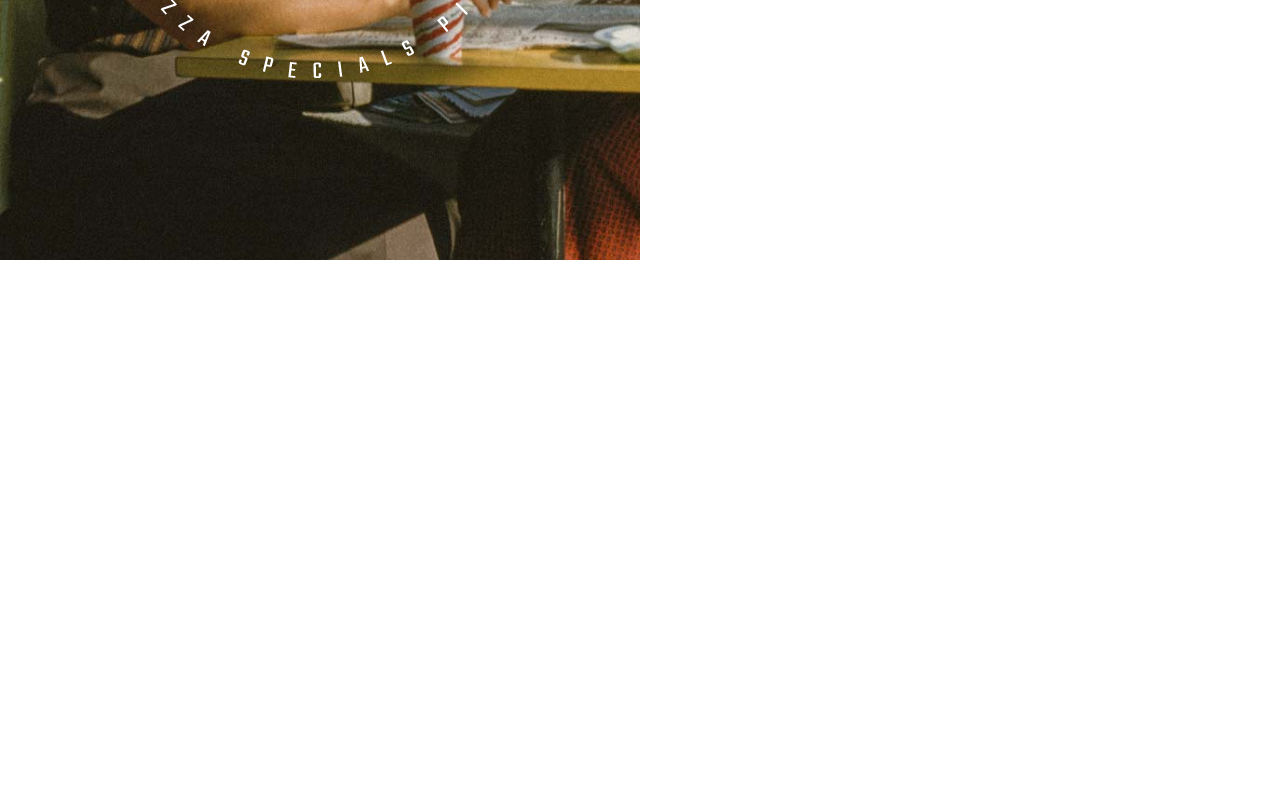
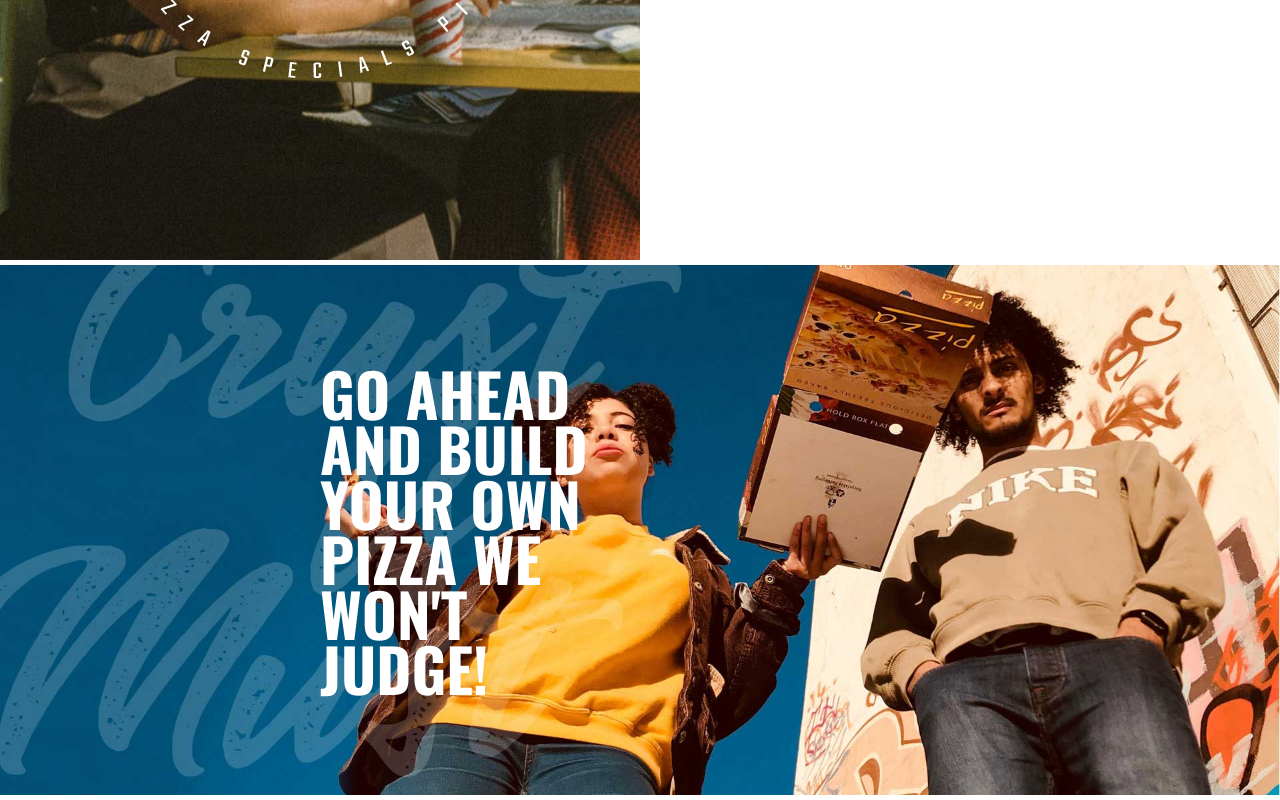
Before and after one commit to muac404/proj-html-vuejs, a Vue app: page / in a window 1280 px wide. Shown: the part 1961-2761 px from the top of the page. Before the commit the page ends 2221 px from the top, so only its background shows below. Built offline with nearby package versions, Linux system fonts and the light colour scheme.

Commit message:
Aggiunge sezione "AppBuildPizza"

```diff
--- a/src/App.vue
+++ b/src/App.vue
@@ -5,6 +5,7 @@ import AppNav from "./components/AppNav.vue";
 import AppSpecials from "./components/AppSpecials.vue";
 import AppSlogan from "./components/AppSlogan.vue";
 import AppQuote from "./components/AppQuote.vue";
+import AppBuildPizza from "./components/AppBuildPizza.vue";
 
 export default {
   components: {
@@ -14,6 +15,7 @@ export default {
     AppNav,
     AppSlogan,
     AppQuote,
+    AppBuildPizza,
   },
 };
 </script>
@@ -24,6 +26,7 @@ export default {
   <AppSlogan />
   <AppQuote />
   <AppSpecials />
+  <AppBuildPizza />
 </template>
 
 <style scoped></style>
--- /dev/null
+++ b/src/components/AppBuildPizza.vue
@@ -0,0 +1,30 @@
+<script>
+export default {
+  name: "AppBuildPizza",
+};
+</script>
+<template>
+  <section class="build-your-pizza">
+    <div class="build-pizza-text">
+      <h2>GO AHEAD AND BUILD YOUR OWN PIZZA WE WON'T JUDGE!</h2>
+    </div>
+  </section>
+</template>
+<style scoped>
+.build-your-pizza {
+  background-image: url("../assets/h3-background-img.jpg");
+  background-size: cover;
+  background-position: center;
+  border-top: 5px solid white;
+  border-bottom: 5px solid white;
+}
+.build-pizza-text {
+  max-width: 25%;
+  font-size: 40px;
+  line-height: 55px;
+  padding-top: 100px;
+  padding-bottom: 100px;
+  color: white;
+  margin-left: 25%;
+}
+</style>
```
